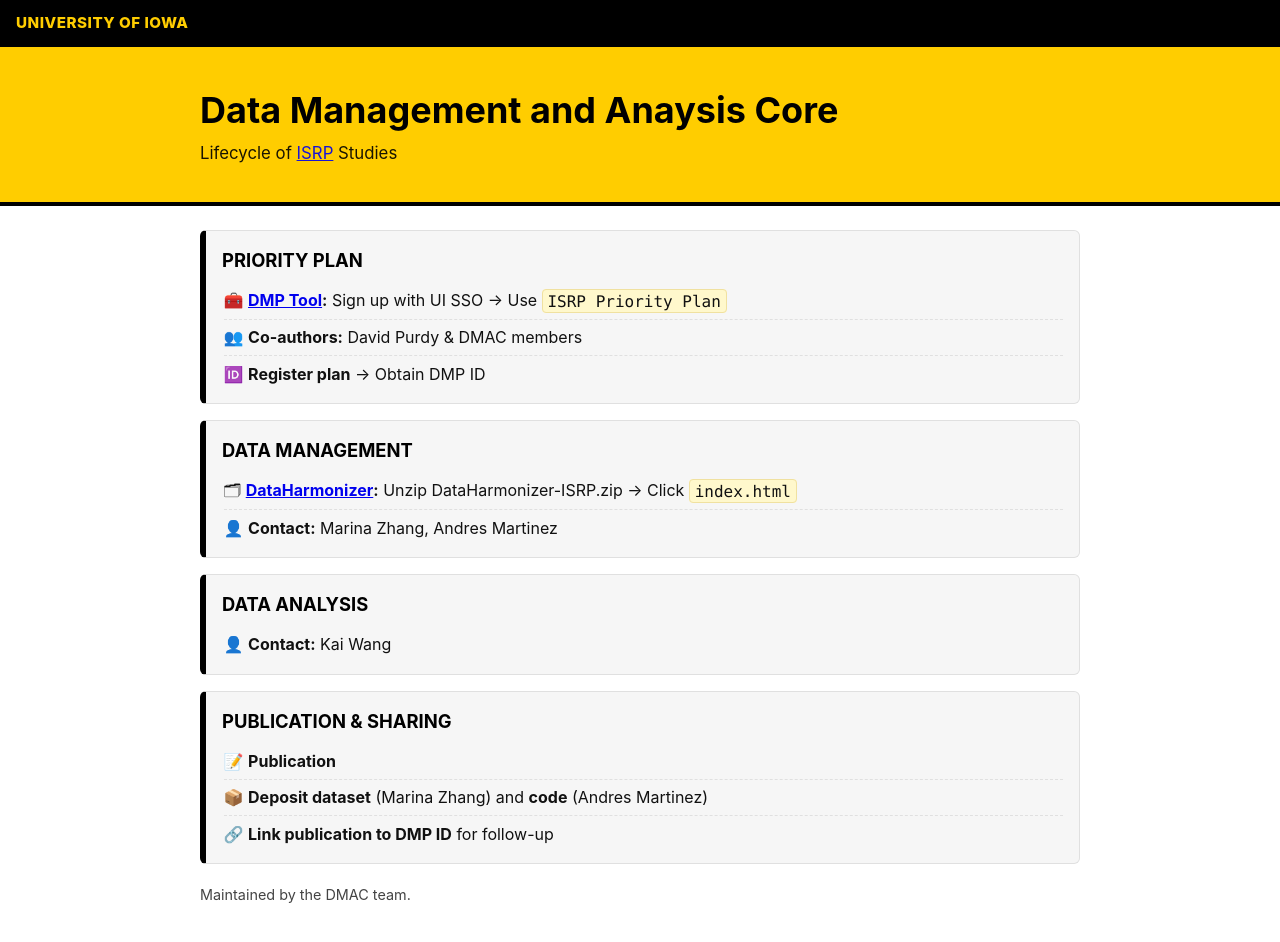
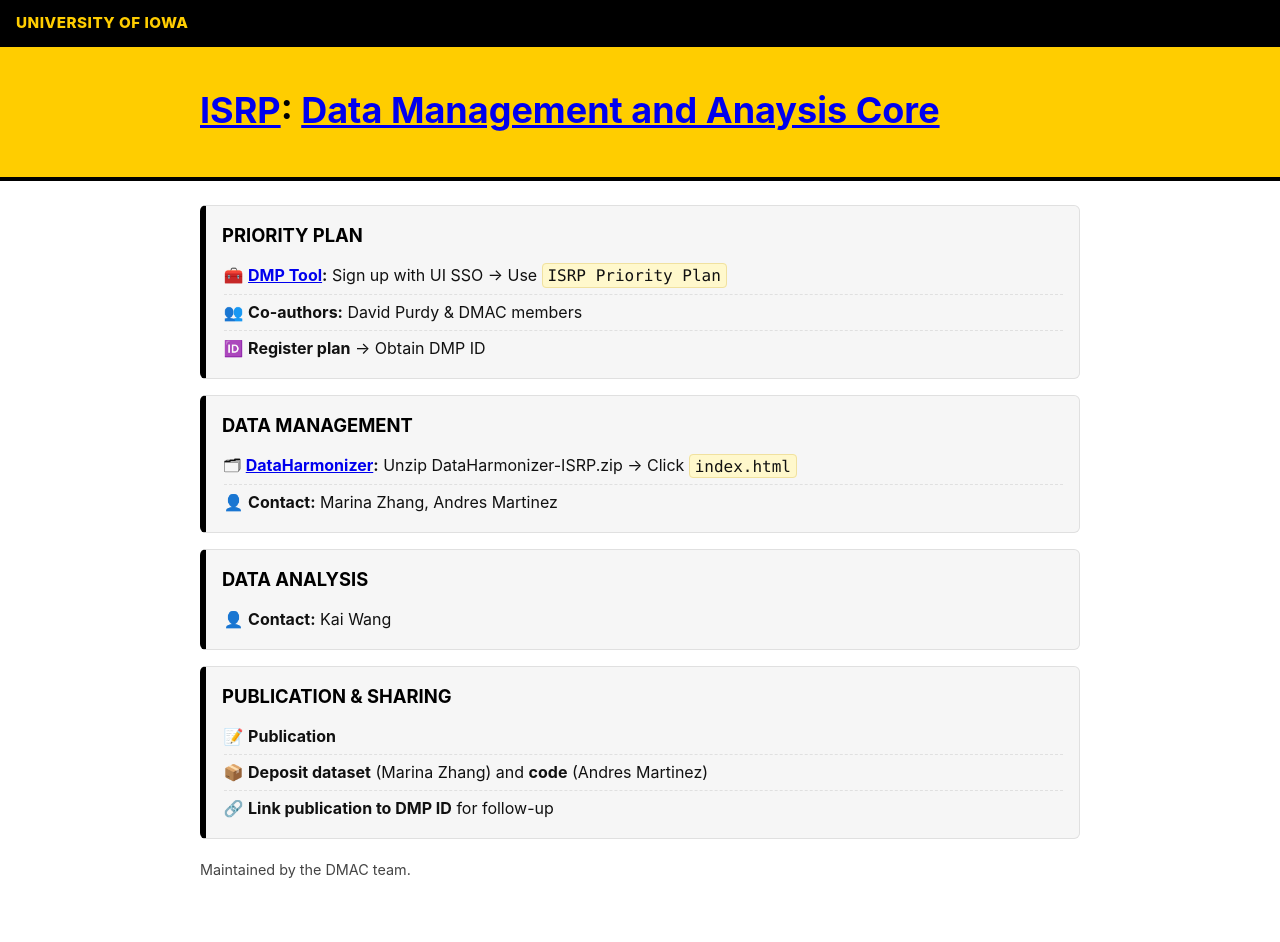
Before and after one commit to ISRP-DMAC/ISRP-DMAC.github.io, a plain HTML site: page index.html in a window 1280 px wide. Drawn offline with Linux system fonts and the light colour scheme.

Commit message:
Update index.html

```diff
--- a/index.html
+++ b/index.html
@@ -102,8 +102,7 @@
 
   <header class="hero">
     <div class="container">
-      <h1>Data Management and Anaysis Core</h1>
-      <p class="subtitle">Lifecycle of <a href="https://iowasuperfund.uiowa.edu/" target="_blank">ISRP</a> Studies</p>
+      <h1><a href="https://iowasuperfund.uiowa.edu/" target="_blank">ISRP</a>: <a href="https://iowasuperfund.uiowa.edu/program-and-research-support-cores/data-management-and-analysis-core" target="_blank">Data Management and Anaysis Core</a></h1>
     </div>
   </header>
 
```
